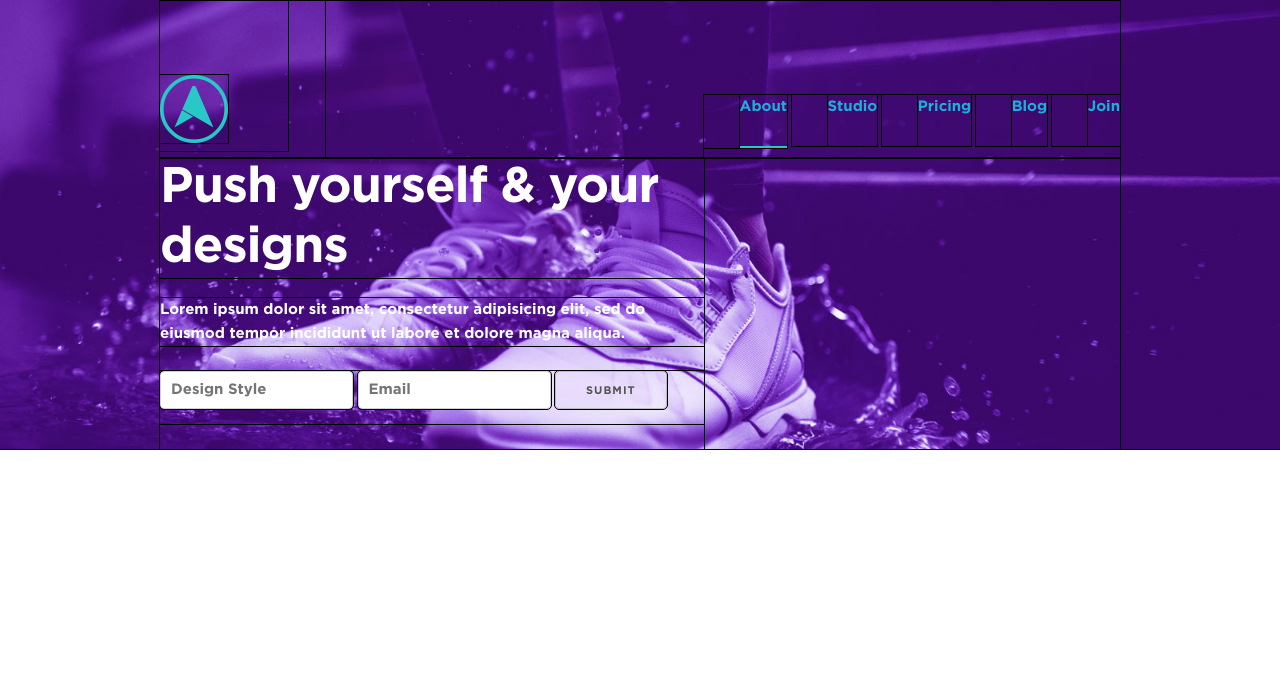
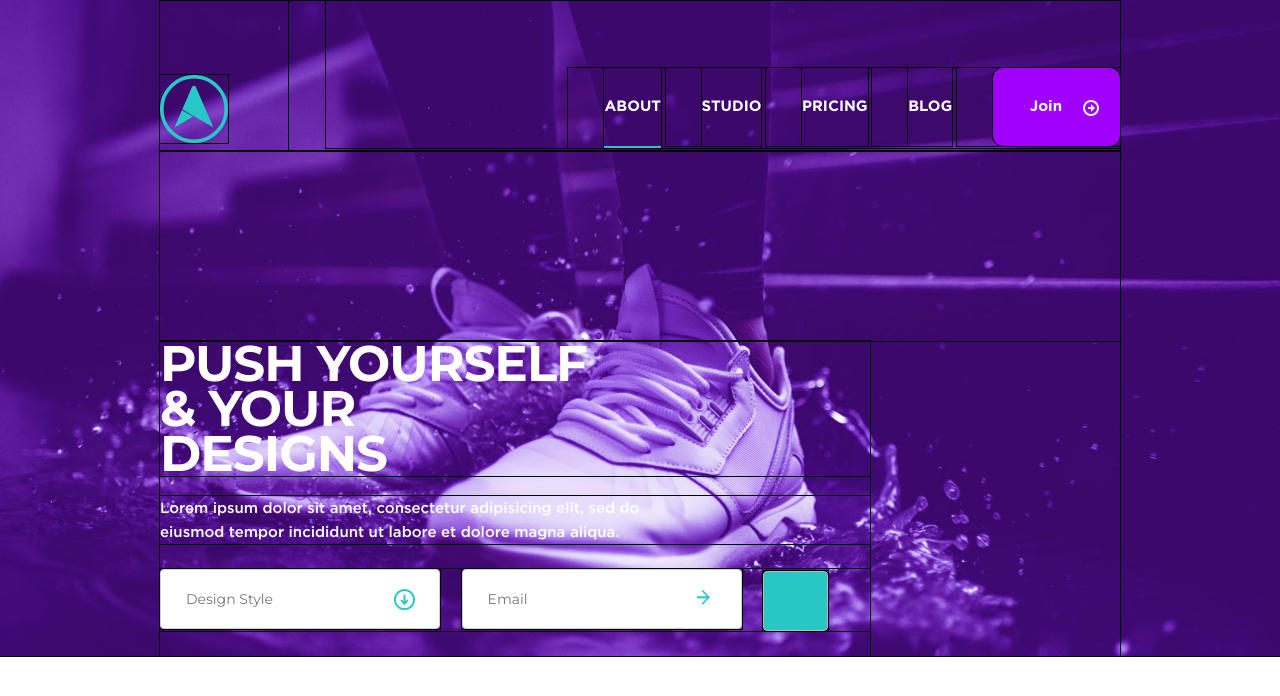
Before and after one commit to xGringo/Eclipse--Html-template-, a plain HTML site: page index.html in a window 1280 px wide. Drawn offline with Linux system fonts and the light colour scheme.

Commit message:
#3
Почти закончил header

```diff
--- a/css/style.css
+++ b/css/style.css
@@ -30,19 +30,63 @@ body {
 }
 
 .main_nav .active,
-.main_nav a:hover {
+.uppercase:hover {
     border-bottom: 2px solid #28c8c6;
+}
+
+.main_nav .active,
+.uppercase {
+    text-transform: uppercase;
+}
+
+.uppercase:hover {
+    color: #ffa;
 }
 
 .main_nav li {
     display: inline-block;
+    margin-bottom: 0;
 }
 
 .main_nav a {
     display: inline-block;
     margin-left: 36px;
     padding-bottom: 27px;
+    padding-top: 27px;
     text-decoration: none;
+    color: #ffffff;
+    font-weight: bold;
+}
+
+.join {
+    position: relative;
+    padding-left: 37px;
+    padding-right: 58px;
+    background-color: #a100ff;
+    border-radius: 10px;
+}
+
+.join::after {
+    content:'';
+    top: 32px;
+    right: 20px;
+    position: absolute;
+    width: 17px;
+    height: 17px;
+    background: url(../images/nav_button.png) no-repeat;
+    background-color: transparent;
+}
+
+.join:hover::after,
+.join:hover{
+    background-color: #7904be;
+    color: #ffa;
+}
+
+.join:active::after,
+.join:active {
+    background-color: #570388;
+    color: #ffd;
 }
 
 .logo {
@@ -50,5 +94,74 @@ body {
 }
 
 .navigation {
-    padding-top: 95px;
+    padding-top: 68px;
 }
+
+.header_main h1 {
+    text-transform: uppercase;
+    font-weight: bold;
+    font-family: 'Montserrat', sans-serif;
+    line-height: 90%;
+}
+
+.header_bottom {
+    padding-top: 190px;
+}
+
+.header_bottom p {
+    font-family: "GothamProMedium";
+}
+
+.header_bottom input[type=text],
+.header_bottom input[type=email] {
+    width: 280px;
+    height: 60px;
+    padding-left: 25px;
+    font-family: 'Montserrat', sans-serif;
+    font-size: 14px;
+    font-weight: 400;
+    outline: none;
+    color: #525252;
+}
+
+.text_inp,
+.email_inp {
+    position: relative;
+    width: 280px;
+    height: 60px;
+    display: inline-block;
+    margin-right: 17px;
+}
+
+.text_inp::after,
+.email_inp::after {
+    position: absolute;
+    content: '';
+    right: 22px;
+    bottom: 27%;
+    width: 24px;
+    height: 24px;
+    background-color: transparent;
+}
+
+.text_inp::after {
+    background: url(../images/form_arrow_down.png) no-repeat;
+}
+
+.email_inp::after {
+    background: url(../images/form_arrow.png) no-repeat;
+}
+
+.sub_btn {
+    width: 65px;
+    height: 60px;
+    background-color: #28c6c4;
+    color: #28c6c4;
+}
+
+.submit_btn {
+    display: inline-block;
+    width: 65px;
+    height: 60px;
+    position: relative;
+}
--- a/index.html
+++ b/index.html
@@ -42,28 +42,33 @@
               <div class="navigation ten columns">
                   <ul class="main_nav">
                       <li><a href="#" class="active">About</a></li>
-                      <li><a href="#">Studio</a></li>
-                      <li><a href="#">Pricing</a></li>
-                      <li><a href="#">Blog</a></li>
-                      <li class="join"><a href="#">Join</a></li>
+                      <li><a href="#" class="uppercase">Studio</a></li>
+                      <li><a href="#" class="uppercase">Pricing</a></li>
+                      <li><a href="#" class="uppercase">Blog</a></li>
+                      <li><a href="#" class="join">Join</a></li>
                   </ul>
               </div>
             </section>
         </div>
         <div class="container">
             <section class="header_bottom">
-                <div class="seven columns">
-                    <h1>Push yourself & your designs</h1>
-                    <p>Lorem ipsum dolor sit amet, consectetur adipisicing elit, sed do eiusmod tempor incididunt ut labore et dolore magna aliqua. </p>
+                <div class="nine columns header_main">
+                    <h1>Push yourself <br> & your <br> designs</h1>
+                    <p>Lorem ipsum dolor sit amet, consectetur adipisicing elit, sed do <br> eiusmod tempor incididunt ut labore et dolore magna aliqua. </p>
 
                     <form action="#" method="#">
+                    <div class="text_inp">
                         <input type="text" name="design" placeholder="Design Style">
+                    </div>
+                    <div class="email_inp">
                         <input type="email" name="email" placeholder="Email">
-                        <input type="submit">
+                    </div>
+                    <div class="submit_btn">
+                    <button type="submit" class="sub_btn">Отп</button>
+                    </div>
                     </form>
-                </div>
             </section>
-            </div>
+        </div>
     </header>
 
 </body>
```
